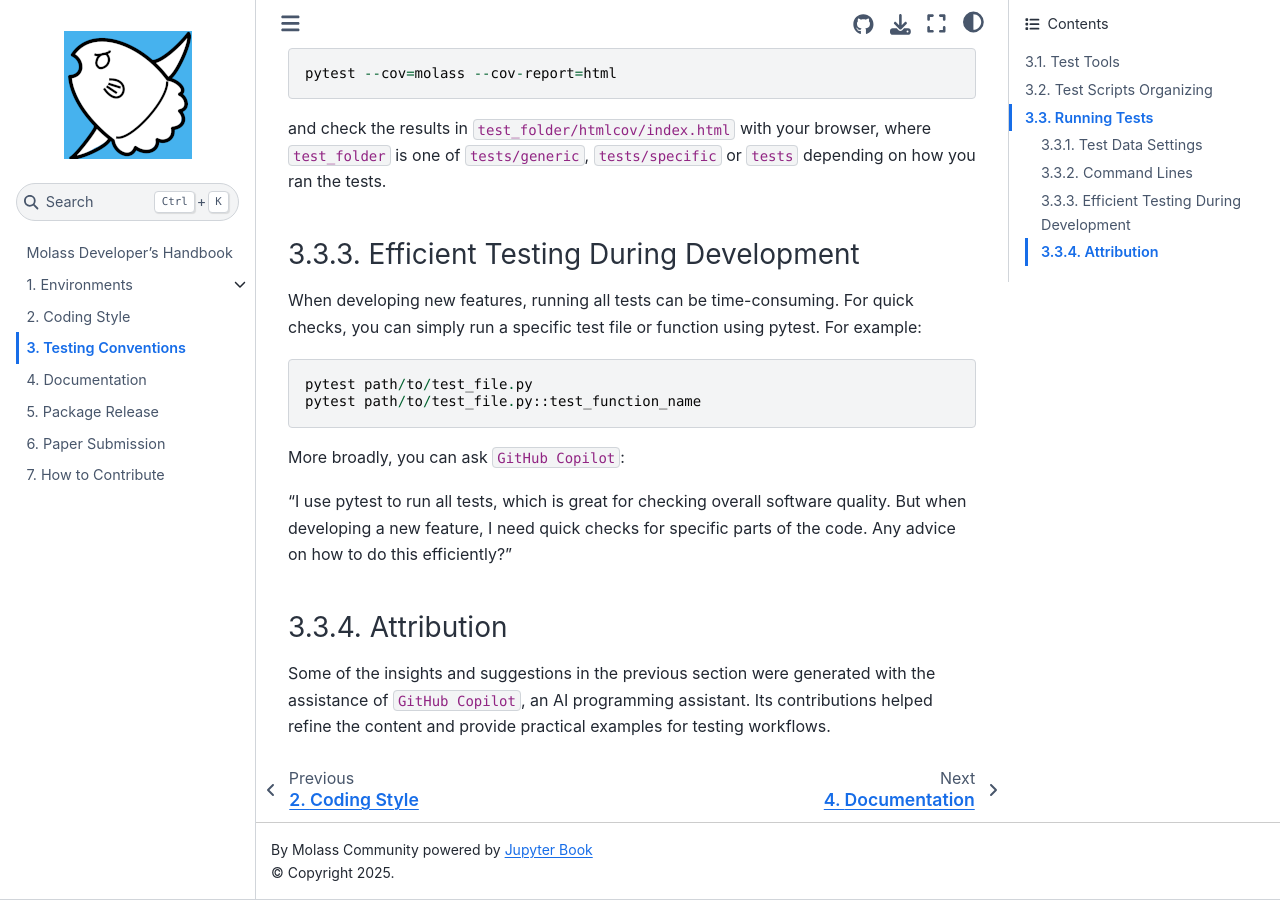
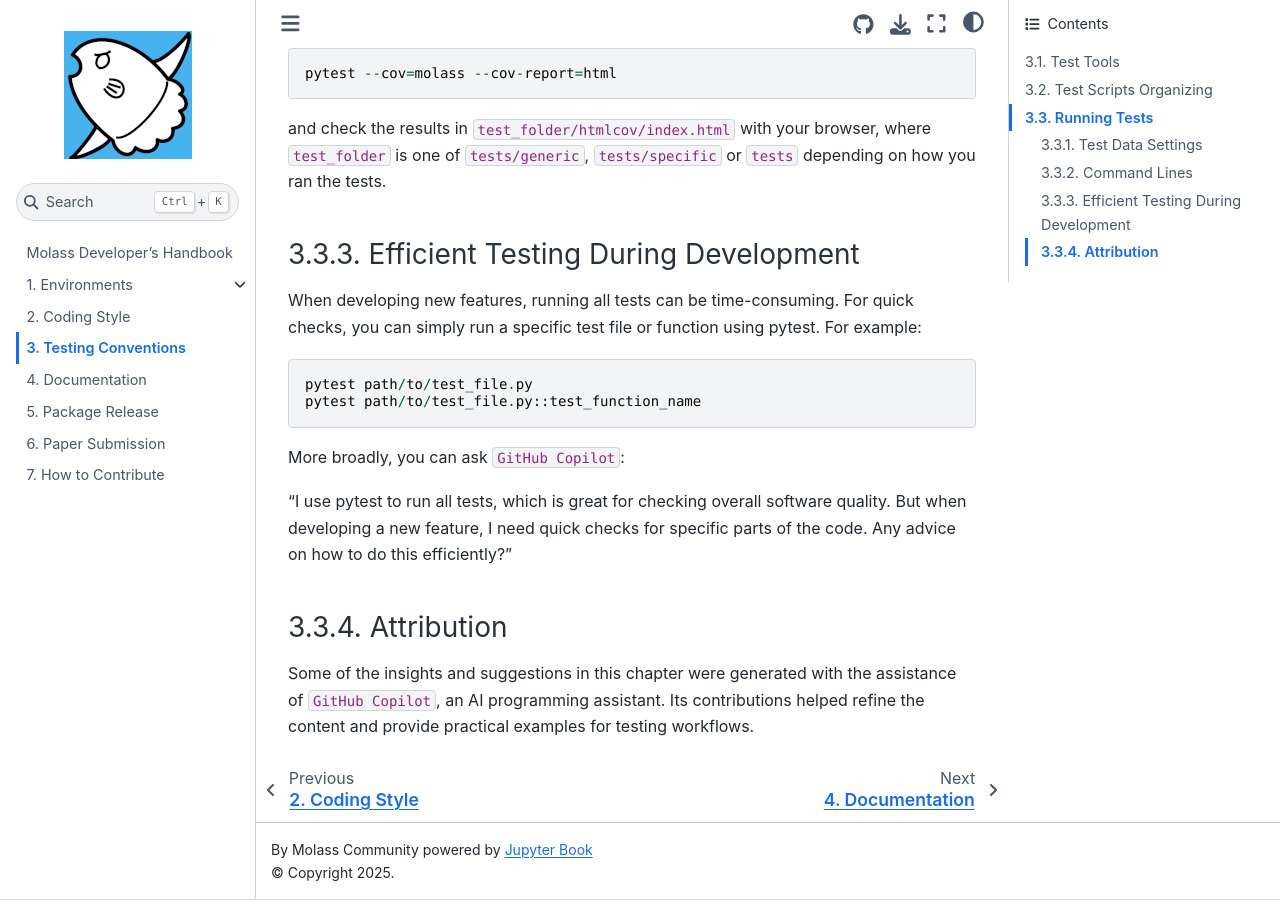
Before and after one commit to biosaxs-dev/molass-develop, a Jupyter Book: the page built from chapters/06/testing.md, in a window 1280 px wide and 900 px high, scrolled down 2734 px. Built offline with Jupyter Book 1.0.4 settings and Sphinx 7.4.7 and the Sphinx Book theme 1.1.4, drawn with Linux system fonts in a browser that asks for light colours.

Commit message:
update for better wording

```diff
--- a/chapters/06/testing.md
+++ b/chapters/06/testing.md
@@ -131,4 +131,4 @@ More broadly, you can ask `GitHub Copilot`:
 
 ### Attribution
 
-Some of the insights and suggestions in the previous section were generated with the assistance of `GitHub Copilot`, an AI programming assistant. Its contributions helped refine the content and provide practical examples for testing workflows.
+Some of the insights and suggestions in this chapter were generated with the assistance of `GitHub Copilot`, an AI programming assistant. Its contributions helped refine the content and provide practical examples for testing workflows.
```
